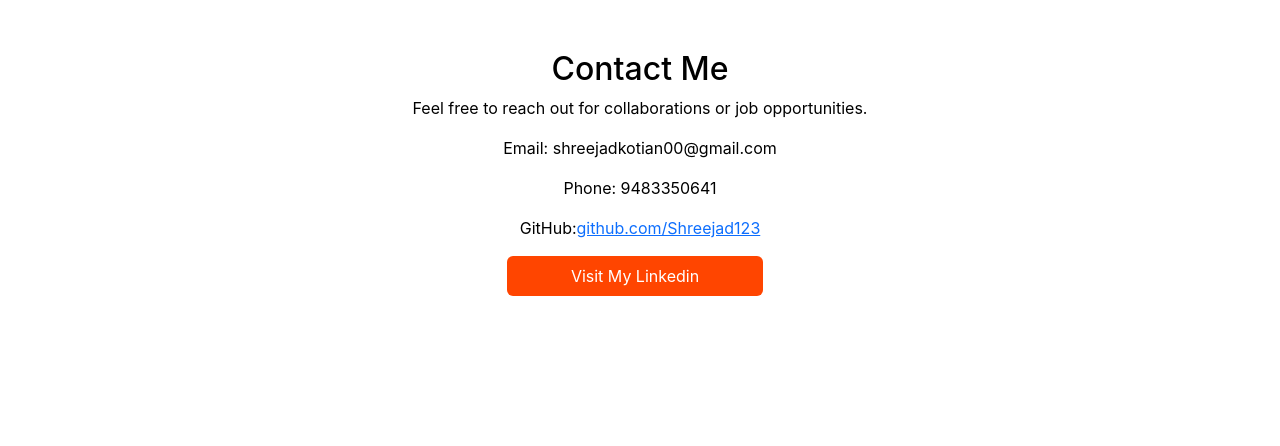
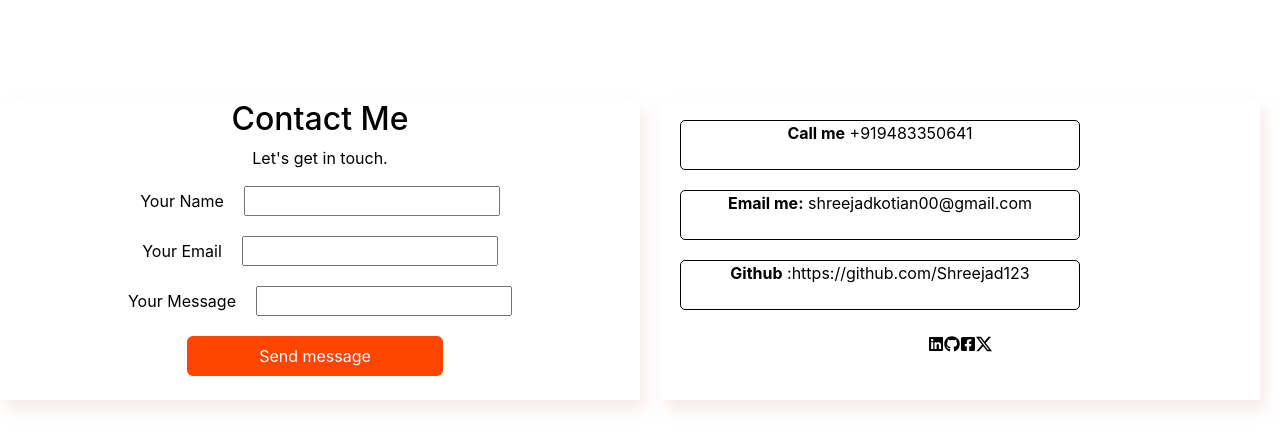
Before and after one commit to Shreejad123/shreeja_portfolio, a React (Vite) app: page /contact in a window 1280 px wide. Shown: the top 446 px of the page. Built offline with nearby package versions, Linux system fonts and the light colour scheme.

Commit message:
added contact us page

```diff
--- a/src/components/about.jsx
+++ b/src/components/about.jsx
@@ -5,7 +5,9 @@ function About() {
   return (
     <>
       <div className={styles.aboutSection}>
-        <p className={styles.welcome}>Welcome to my site</p>
+        <p className={styles.welcome}>
+          <b>Welcome to my site</b>
+        </p>
 
         <h2 className={styles.header}>
           <b>Hi, I’m Shreeja D Kotian, </b>
@@ -14,9 +16,13 @@ function About() {
           <b>frontend Web Developer</b>
         </p>
         <p className={styles.paragraph}>
-          I am a focused and talented B.Sc.CSIT student currently pursuing my
-          bachelor degree from Asian School of Management and Technology.See
-          More..
+          Frontend Developer with 3+ years of IT experience and 1+ year
+          specializing in React.js development. Proficient in JavaScript (ES6+),
+          HTML5, and CSS3, with experience building responsive web applications
+          and REST API integrations. <br></br>A self-taught developer passionate
+          about clean code, UI performance <br></br>optimization, and modern
+          frontend practices, with strong problem-solving and <br></br>{" "}
+          communication skills.
         </p>
         <button type="button" className={`btn btn-info ${styles.customBtn}`}>
           About me
--- a/src/components/about.module.css
+++ b/src/components/about.module.css
@@ -1,9 +1,9 @@
 .aboutSection {
   margin-left: 100px;
-  margin-top: 60px;
+  margin-top: 20px;
 }
 .paragraph {
-  width: 380px;
+  width: 650px;
   word-break: break-all;
   font-style: bold;
   color: black;
--- a/src/components/contact.jsx
+++ b/src/components/contact.jsx
@@ -1,31 +1,63 @@
 import styles from "./contact.module.css";
 import "bootstrap/dist/css/bootstrap.min.css";
+import { FaLinkedin } from "react-icons/fa";
+import { FaGithub } from "react-icons/fa";
+import { FaFacebookSquare } from "react-icons/fa";
+import { BsTwitterX } from "react-icons/bs";
 function Contact() {
   return (
     <>
-      <div className={styles.contactSection}>
-        <h2>Contact Me</h2>
+      <div className={styles.container}>
+        <div className={styles.contactSection}>
+          <h2>Contact Me</h2>
 
-        <p>Feel free to reach out for collaborations or job opportunities.</p>
-
-        <div>
-          <p>Email: shreejadkotian00@gmail.com</p>
-          <p>Phone: 9483350641</p>
-          <p>
-            GitHub:
-            <a
-              href="https://github.com/Shreejad123"
-              className="text-blue-500 ml-2"
-              target="_blank"
-              rel="noreferrer"
-            >
-              github.com/Shreejad123
-            </a>
-          </p>
-          <button className={`btn btn-info ${styles.customBtn}`}>
-            Visit My Linkedin
-          </button>
+          <p>Let's get in touch.</p>
+          <div className={styles.contact}>
+            <div>
+              <label>Your Name</label>
+              <input type="text" />
+            </div>
+            <div>
+              <label>Your Email</label>
+              <input type="email" />
+            </div>
+            <div>
+              <label>Your Message</label>
+              <input type="textbox" />
+            </div>
+            <div>
+              <button className={`btn btn-info ${styles.customBtn}`}>
+                Send message
+              </button>
+            </div>
+          </div>
         </div>
+        <div className={styles.profile}>
+          <div className={styles.box}>
+            <p>
+              <b>Call me</b> +919483350641
+            </p>
+          </div>
+          <div className={styles.box}>
+            <p>
+              <b>Email me:</b> shreejadkotian00@gmail.com
+            </p>
+          </div>
+          <div className={styles.box}>
+            <p>
+              <b>Github</b> :https://github.com/Shreejad123
+            </p>
+          </div>
+          <div>
+            <p>
+              <FaLinkedin></FaLinkedin>
+              <FaGithub />
+              <FaFacebookSquare />
+              <BsTwitterX />
+            </p>
+          </div>
+        </div>
+        <div></div>
       </div>
     </>
   );
--- a/src/components/contact.module.css
+++ b/src/components/contact.module.css
@@ -1,13 +1,51 @@
 .contactSection {
   text-align: center;
   color: black;
-  margin-top: 50px;
+  margin: auto;
+  margin-top: 100px;
+  box-shadow: 5px 10px 15px rgba(227, 185, 185, 0.3);
+  width: 50%;
+  height: 300px;
+}
+.profile {
+  text-align: center;
+  color: black;
+  margin: auto;
+  margin-top: 100px;
+  box-shadow: 5px 10px 15px rgba(227, 185, 185, 0.3);
+  width: 70%;
+  height: 300px;
+  flex: 1; /* Equal width columns */
+  padding: 20px;
 }
 .customBtn {
   padding: 8px;
-  width: 20%;
+  width: 40%;
 
   background-color: orangered;
   color: white;
   border: 1px orangered;
 }
+.contact input {
+  margin-bottom: 20px;
+}
+.contact label {
+  margin-right: 20px;
+}
+
+.container {
+  display: flex; /* Turns the container into a flexbox layout */
+  gap: 20px; /* Adds 20px space between flex items (both row & column gaps) */
+}
+.box {
+  border: 1px solid;
+  height: 50px;
+  border-radius: 5px;
+  margin-bottom: 20px;
+  width: 400px;
+}
+.header {
+  font-size: 25px;
+  color: black;
+  margin-left: 200px;
+}
--- a/src/image.jsx
+++ b/src/image.jsx
@@ -1,13 +1,17 @@
 import shreeja from "./assets/shreeja.png";
 import styles from "./image.module.css";
+import { FaGithub, FaLinkedin } from "react-icons/fa";
 function Image() {
   return (
     <>
-      <img
-        className={styles.image}
-        src={shreeja}
-        alt="This is a car image"
-      ></img>
+      <div>
+        <img
+          className={styles.image}
+          src={shreeja}
+          alt="This is a car image"
+        ></img>
+        <br></br>
+      </div>
     </>
   );
 }
--- a/src/image.module.css
+++ b/src/image.module.css
@@ -1,7 +1,15 @@
 .image {
-  width: 300px;
-  height: 300px;
+  width: 250px;
+  height: 250px;
   border-radius: 50%;
-  margin-left: 200px;
+  margin-left: 50px;
   margin-top: 60px;
 }
+.icon {
+  margin-left: 180px;
+  margin-top: 500px;
+  font-size: 28px;
+  color: #555;
+  transition: 0.3s;
+  display: inline;
+}
```
